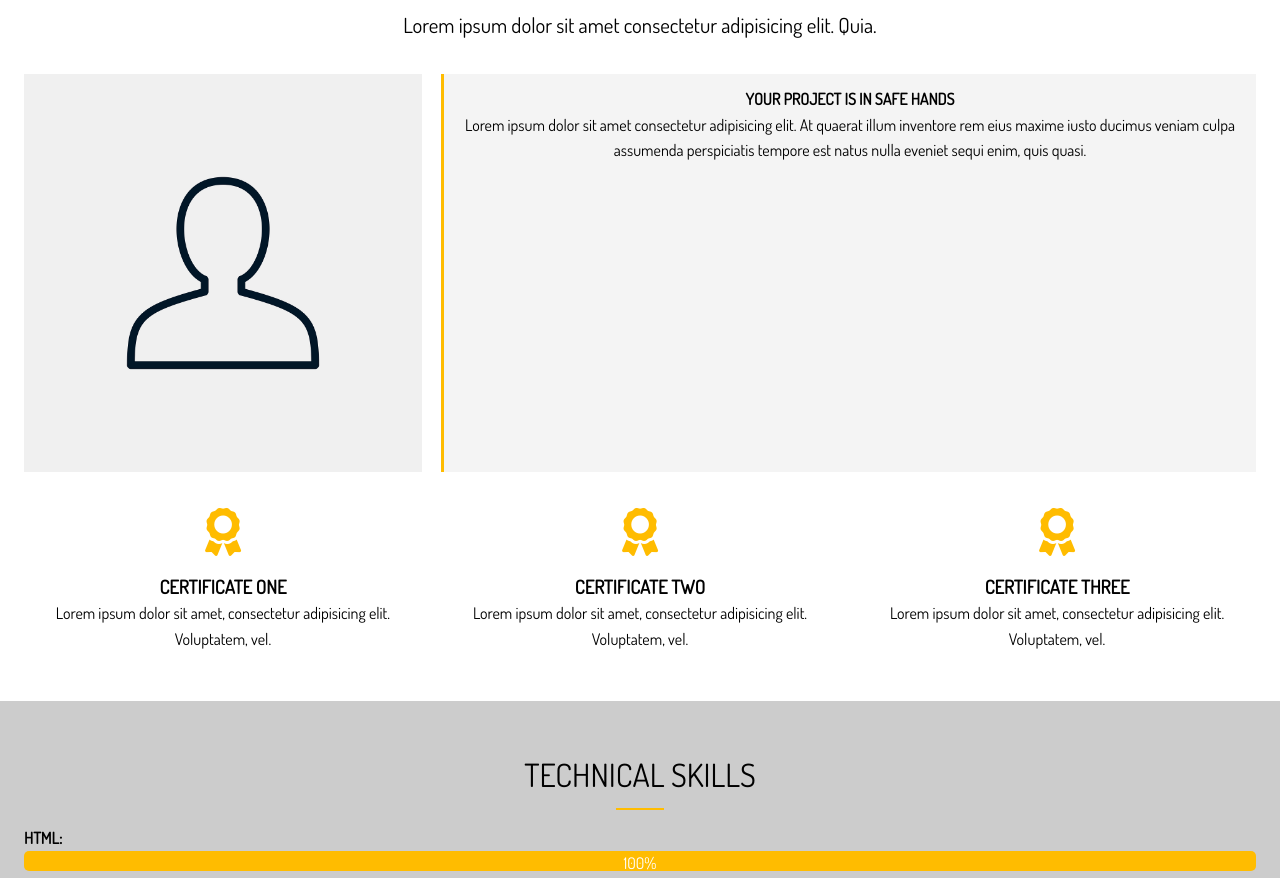
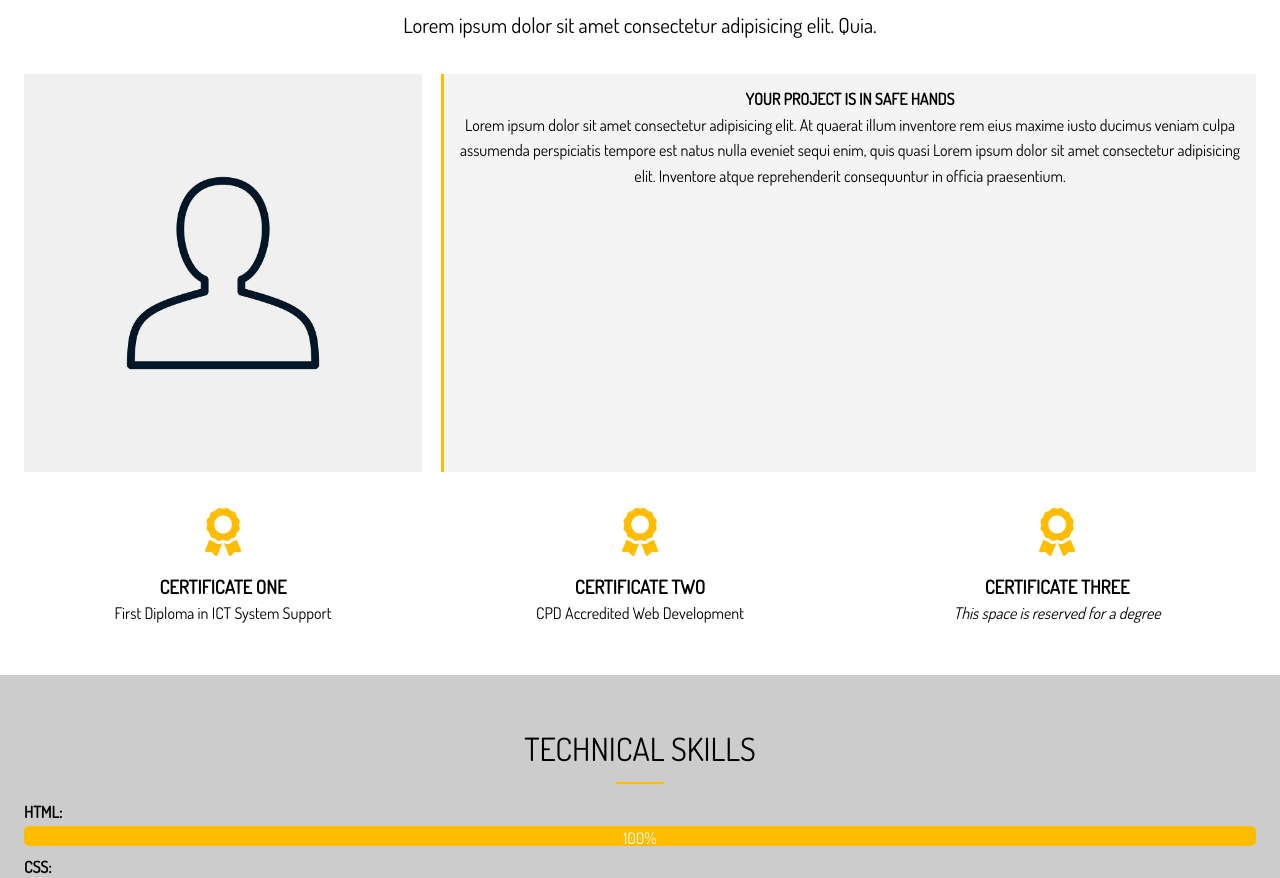
Before and after one commit to DevCon91/Portfolio_website, a website: page dist/about.html in a window 1280 px wide. Shown: the part 207-1085 px from the top of the page. Drawn offline with Linux system fonts and the light colour scheme.

Commit message:
Added text to homepage & about page

```diff
--- a/dist/about.html
+++ b/dist/about.html
@@ -36,22 +36,23 @@
                 <img src="img/about.png" alt="" class="bio-image">
                 <div class="bio bg-light">
                     <h4>Your Project is in safe hands</h4>
-                    <p>Lorem ipsum dolor sit amet consectetur adipisicing elit. At quaerat illum inventore rem eius maxime iusto ducimus veniam culpa assumenda perspiciatis tempore est natus nulla eveniet sequi enim, quis quasi.</p>
+                    <p>Lorem ipsum dolor sit amet consectetur adipisicing elit. At quaerat illum inventore rem eius maxime iusto ducimus veniam culpa assumenda perspiciatis tempore est natus nulla eveniet sequi enim, quis quasi Lorem ipsum dolor sit amet
+                        consectetur adipisicing elit. Inventore atque reprehenderit consequuntur in officia praesentium.</p>
                 </div>
                 <div class="award-1">
                     <i class="fas fa-award fa-3x"></i>
                     <h3>Certificate One</h3>
-                    <p>Lorem ipsum dolor sit amet, consectetur adipisicing elit. Voluptatem, vel.</p>
+                    <p>First Diploma in ICT System Support</p>
                 </div>
                 <div class="award-2">
                     <i class="fas fa-award fa-3x"></i>
                     <h3>Certificate Two</h3>
-                    <p>Lorem ipsum dolor sit amet, consectetur adipisicing elit. Voluptatem, vel.</p>
+                    <p>CPD Accredited Web Development</p>
                 </div>
                 <div class="award-3">
                     <i class="fas fa-award fa-3x"></i>
                     <h3>Certificate Three</h3>
-                    <p>Lorem ipsum dolor sit amet, consectetur adipisicing elit. Voluptatem, vel.</p>
+                    <p><i>This space is reserved for a degree</i></p>
                 </div>
             </div>
         </div>
```
Also changed, not shown: dist/index.html (+4 -4 lines).
